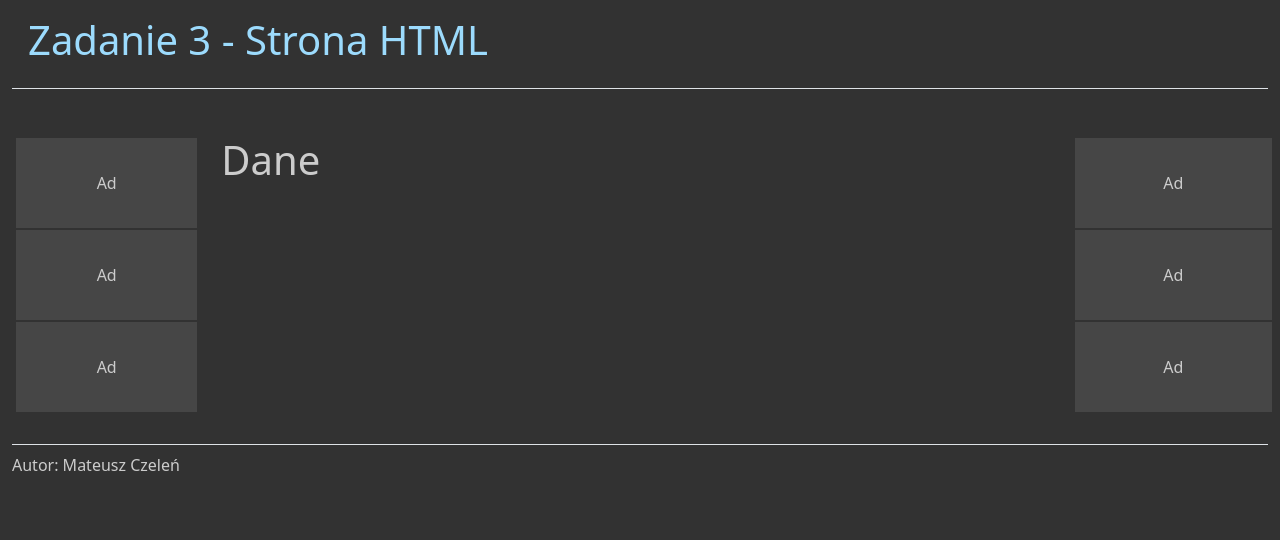
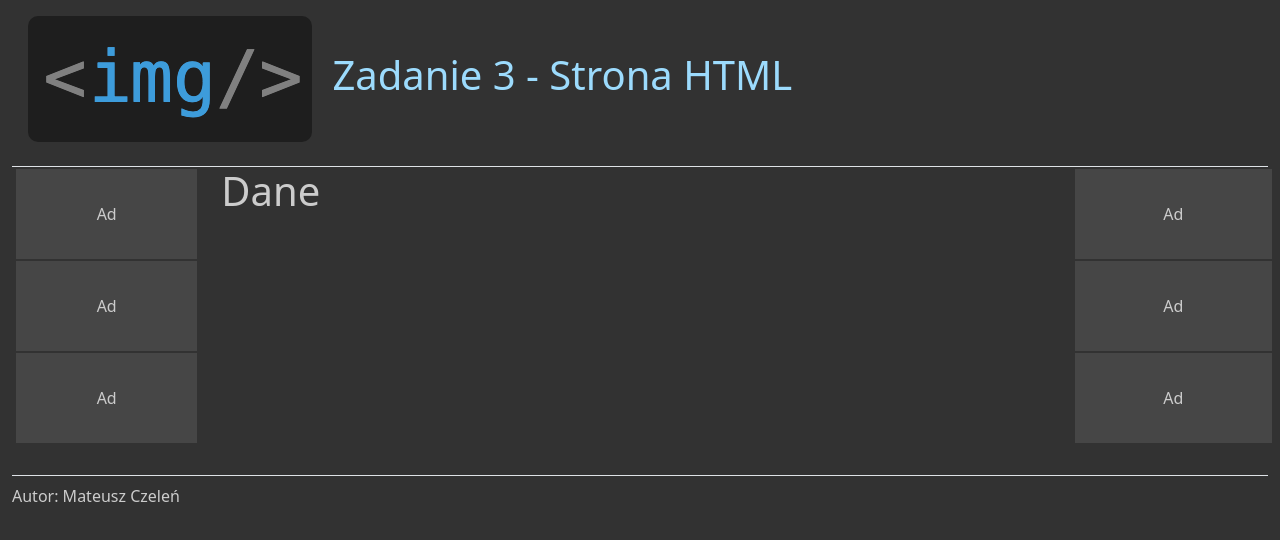
Before and after one commit to mczelen/LetniaAkademia_zadania, a plain HTML site: page zad3/index.html in a window 1280 px wide. Drawn offline with nearby package versions, Linux system fonts and the light colour scheme.

Commit message:
zad3: titleBanner + sideBanners + footer

```diff
--- a/zad3/index.html
+++ b/zad3/index.html
@@ -8,9 +8,13 @@
     <link rel="stylesheet" type="text/css" href="main.css"/>
 </head>
   <body>
-    <div class="headerBanner container-fluid">
+    <div class="titleBanner container-fluid">
         <header class="p-3 border-bottom">
-            <h1>Zadanie 3 - Strona HTML</h1>
+            <h1 id="logo">
+              <a href="">
+                <img src="img/tag_img.png" alt="tag_img" /> Zadanie 3 - Strona HTML
+              </a>
+            </h1>
         </header>
     </div>
 
--- a/zad3/main.css
+++ b/zad3/main.css
@@ -3,9 +3,24 @@ body {
     color: rgb(204, 204, 204);
     background-color: rgb(50, 50, 50) !important;
 }
-.headerBanner{
-    color: rgb(156,219, 253);
-    height: 120px;
+
+.titleBanner{
+    color: rgb(156, 219, 253);
+    /* height: 120px; */
+    float: left;
+}
+.titleBanner a {
+    color: inherit;
+    text-decoration: inherit;
+}
+.titleBanner a:hover {
+    color: inherit;
+    text-decoration: inherit;
+}
+
+.titleBanner img{
+    margin-right: 10px;
+    border-radius: 10px;
 }
 
 .middleSection{
```
Also changed, not shown: zad3/img/tag_img.png (added), zad3/opis.txt.
